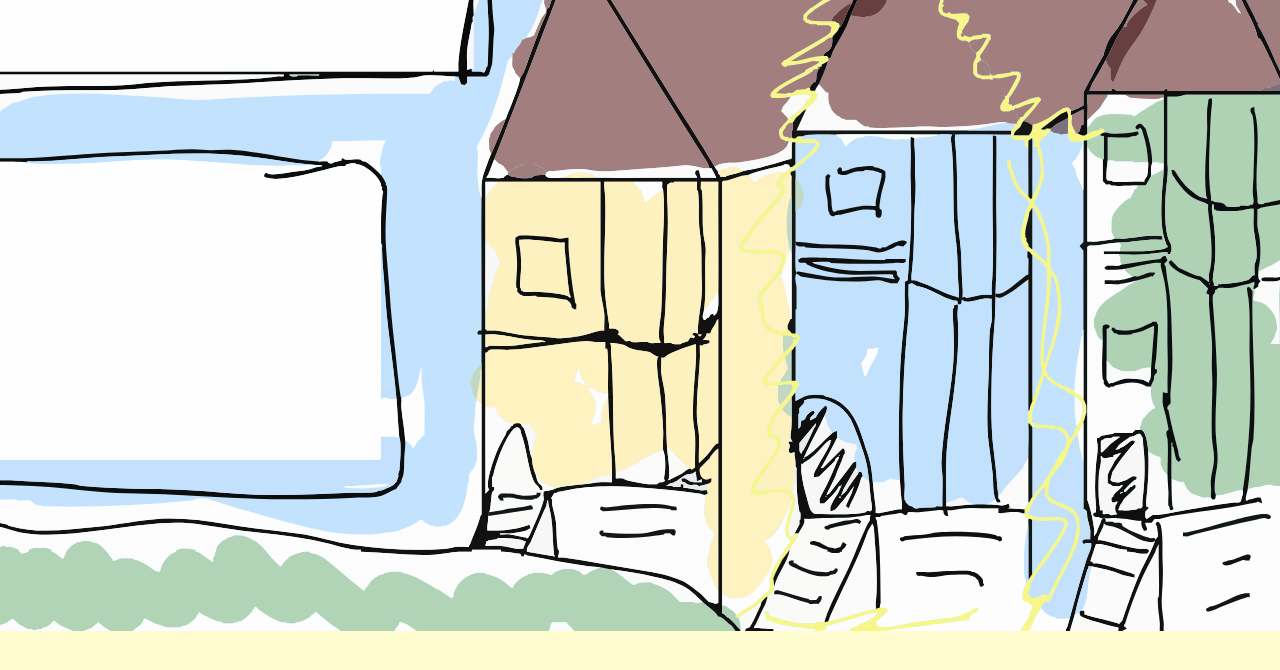
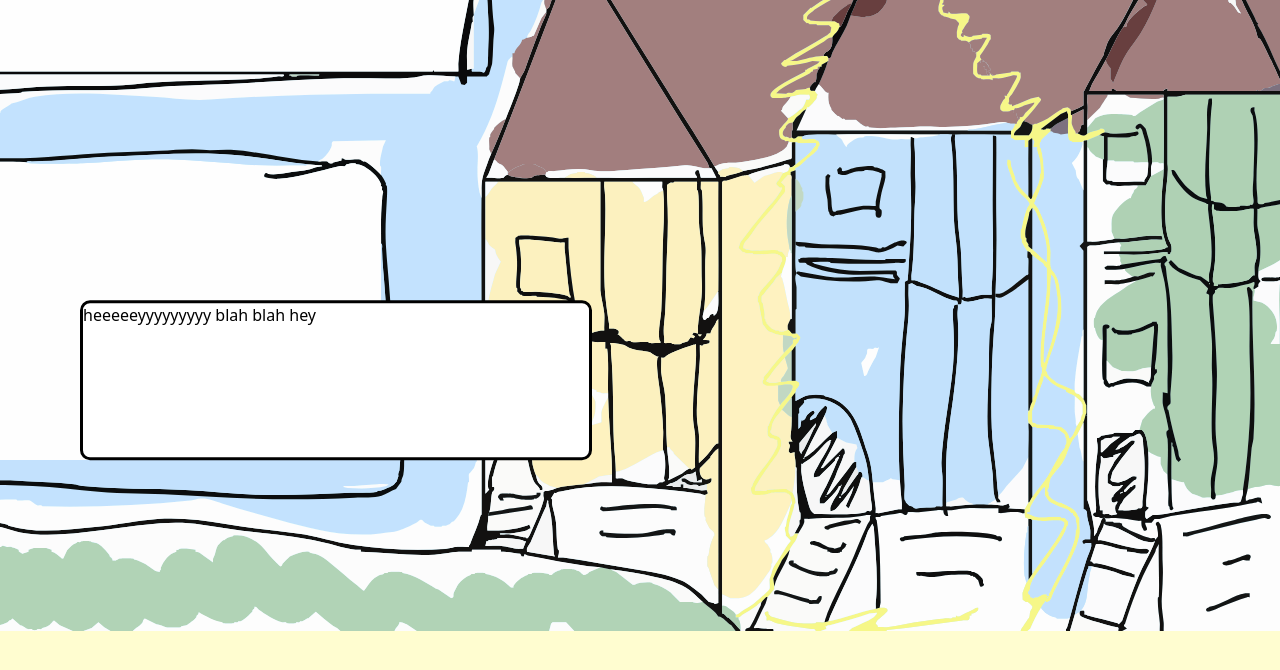
Before and after one commit to sydneyhopp/startup-houses, a Next.js app in the folder startup-house/: page / in a window 1280 px wide. Shown: the part 828-1498 px from the top of the page. Built offline with nearby package versions, Linux system fonts and the light colour scheme.

Commit message:
made is appear, then slide

```diff
--- a/startup-house/app/page.js
+++ b/startup-house/app/page.js
@@ -18,9 +18,9 @@ export default function Scrolly(){
             <ZoomParallax/>
           </section>
 
-          <section className="stickySection">
+          {/* <section className="stickySection">
             <StickyBackground/>
-          </section>
+          </section> */}
 
 
           {/* Render sticky background! */}
--- a/startup-house/components/ZoomParallax/ZoomParallax.jsx
+++ b/startup-house/components/ZoomParallax/ZoomParallax.jsx
@@ -40,7 +40,7 @@ export default function Index() {
         {src: blockPic,scale: scale4},
     ]
 
-    const textTranslate = useTransform(scrollYProgress, [0.5, 0.6], ['100vh', '20vh'])
+    const textTranslate = useTransform(scrollYProgress, [0.4, 0.5, 0.7, .8], ['100vh', '20vh', '20vh', '-30vh'])
 
 
     return (
```
